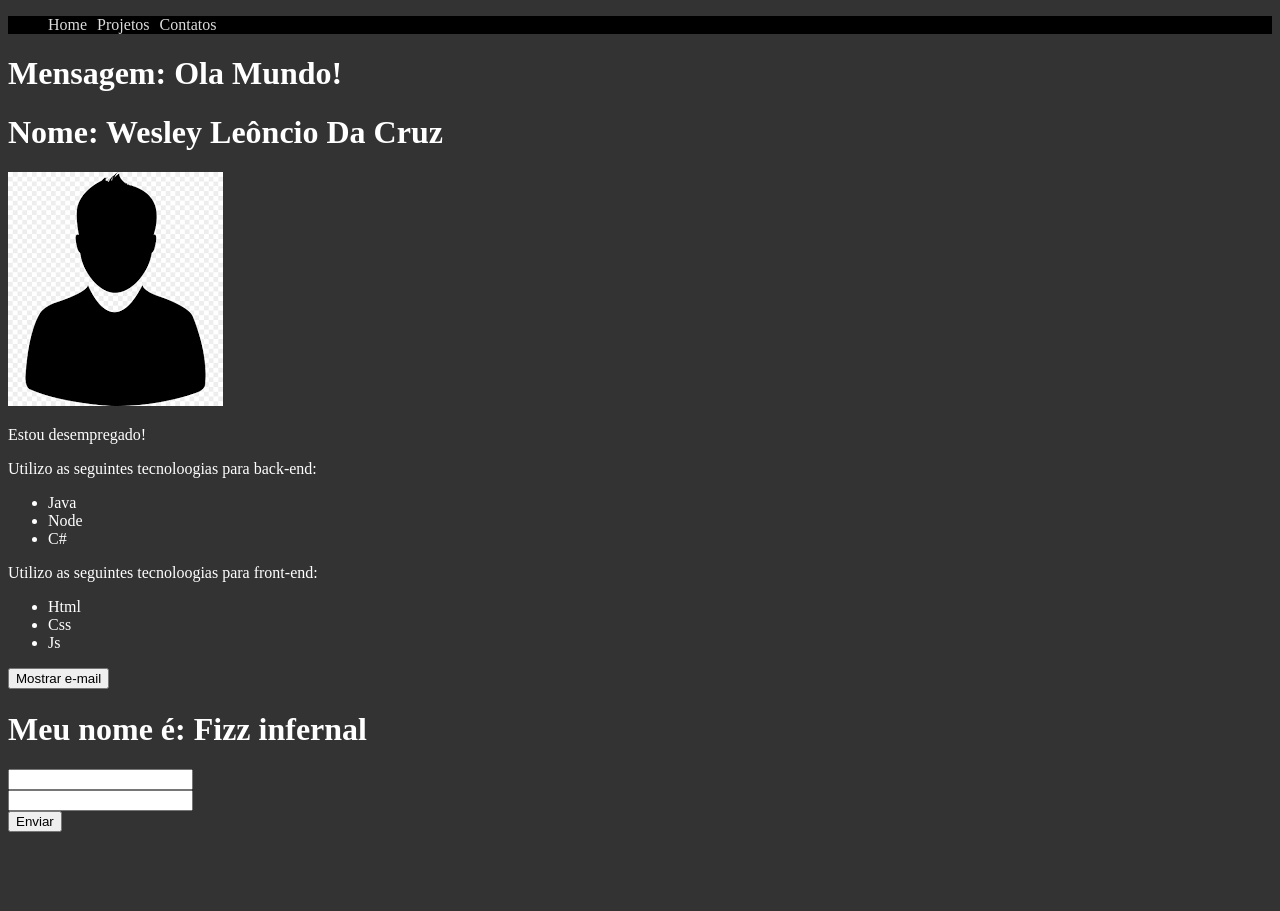
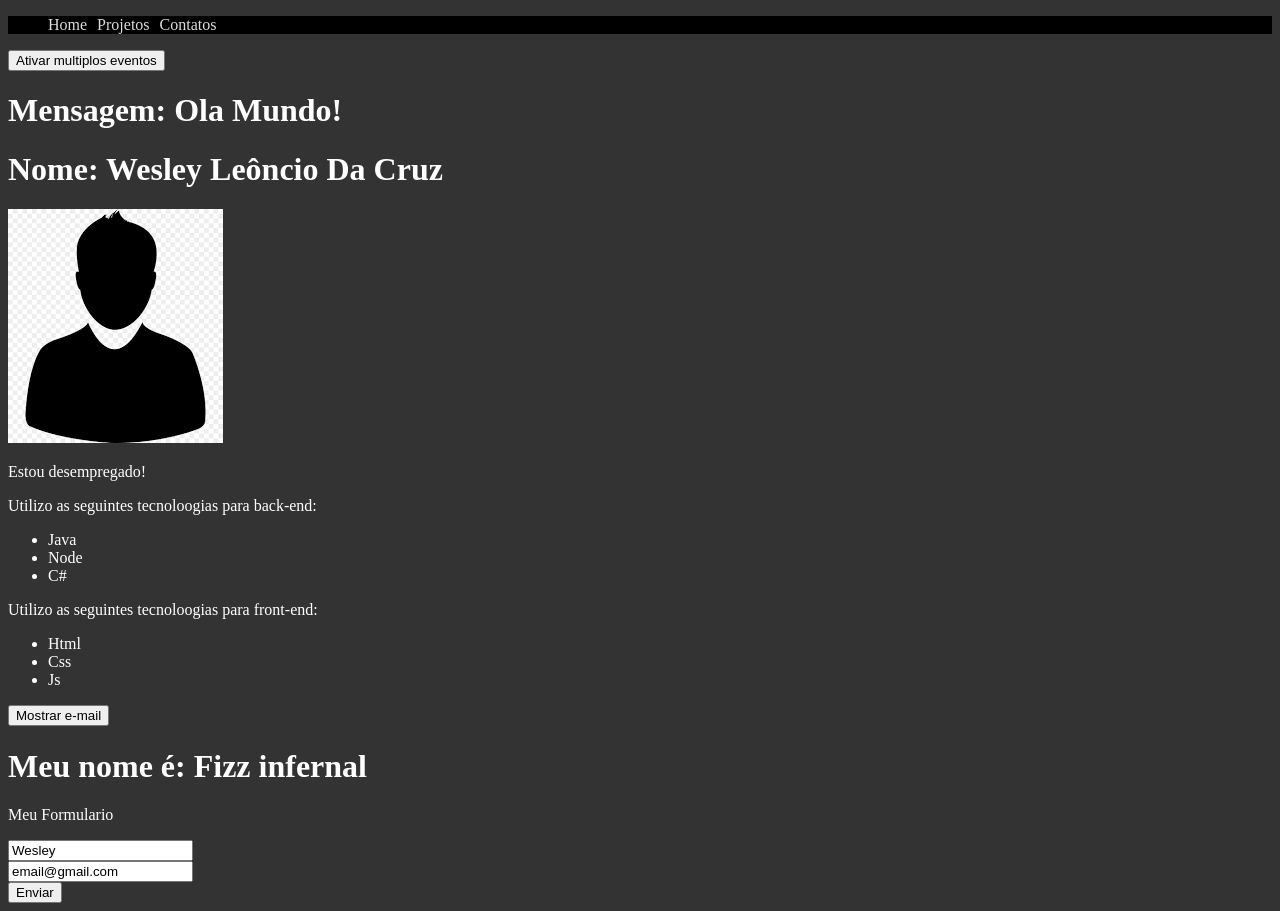
Before and after one commit to WesleyLeoncio/Curso-de-Vue-3, a Vue app in the folder projeto_vue/: page / in a window 1280 px wide. Before the commit the page ends 840 px from the top, so only its background shows below. Built offline with nearby package versions, Linux system fonts and the light colour scheme.

Commit message:
Eventos em vue

```diff
--- /dev/null
+++ b/projeto_vue/src/components/MultplosEventos.vue
@@ -0,0 +1,32 @@
+<template>
+  <div>
+    <button @click="primeiro(txt1, $event), segundo(txt2, $event), terceiro()">
+      Ativar multiplos eventos
+    </button>
+    <p>{{ multiplos_eventos }}</p>
+  </div>
+</template>
+
+<script>
+export default {
+  name: "MultiplosEventos",
+  data() {
+    return {
+      multiplos_eventos: "",
+      txt1: "Primeiro",
+      txt2: "Segundo",
+    };
+  },
+  methods: {
+    primeiro(txt, e) {
+      this.multiplos_eventos = txt;
+    },
+    segundo(txt, e) {
+      setTimeout(() => (this.multiplos_eventos = txt), 1000);
+    },
+    terceiro() {
+      setTimeout(() => (this.multiplos_eventos = ""), 3000);
+    },
+  },
+};
+</script>
--- a/projeto_vue/src/components/OlaMundo.vue
+++ b/projeto_vue/src/components/OlaMundo.vue
@@ -1,5 +1,6 @@
 <template>
   <div>
+    <MultiplosEventos />
     <h1>{{ msg }}</h1>
     <h1>{{ nome }}</h1>
     <info />
@@ -8,9 +9,11 @@
 
 <script>
 import Info from "./usuario/Info.vue";
+import MultiplosEventos from "./MultplosEventos.vue";
 export default {
   name: "OlaMundo",
   components: {
+    MultiplosEventos ,
     Info,
   },
   data() {
--- a/projeto_vue/src/components/form/Formulario.vue
+++ b/projeto_vue/src/components/form/Formulario.vue
@@ -1,14 +1,19 @@
 <template>
   <div>
+    <p>Meu Formulario</p>
+    <form action="" @submit="enviarFormulario($event)">
       <div>
-      <ImputText />
+        <div>
+          <input type="text" v-model="user.name" />
         </div>
         <div>
-      <ImputText />
+          <input type="text" v-model="user.email" />
         </div>
         <div>
           <Submit />
         </div>
+      </div>
+    </form>
   </div>
 </template>
 
@@ -21,5 +26,17 @@
     ImputText,
     Submit,
   },
+  data() {
+    return {
+      user: { name: "Wesley", email: "email@gmail.com" },
+    };
+  },
+  methods: {
+    enviarFormulario(e) {
+      e.preventDefault();
+      const usuario = this.user;
+      console.log(usuario);
+    },
+  },
 };
 </script>
```
Lines whose indentation alone changed are shown as unchanged.
